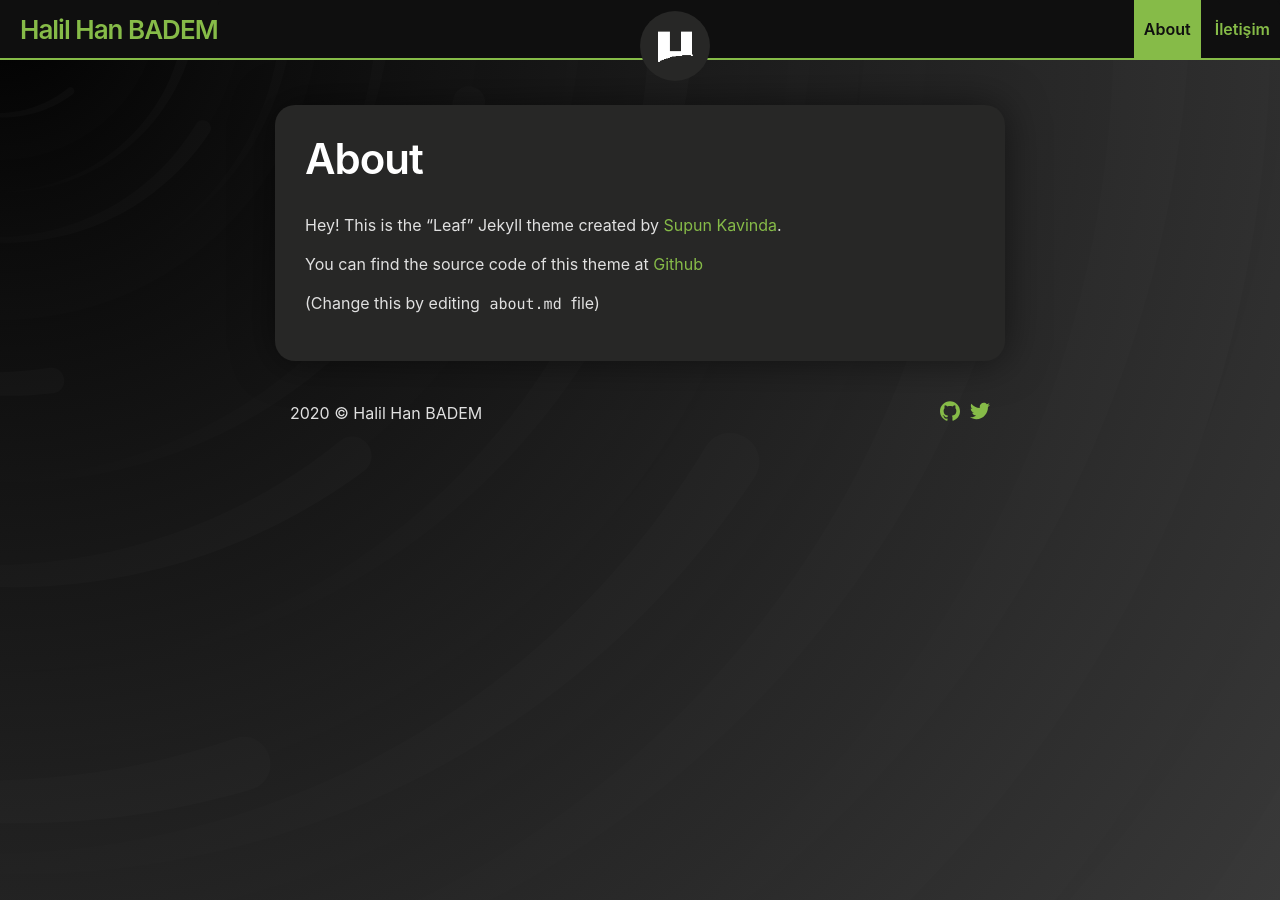
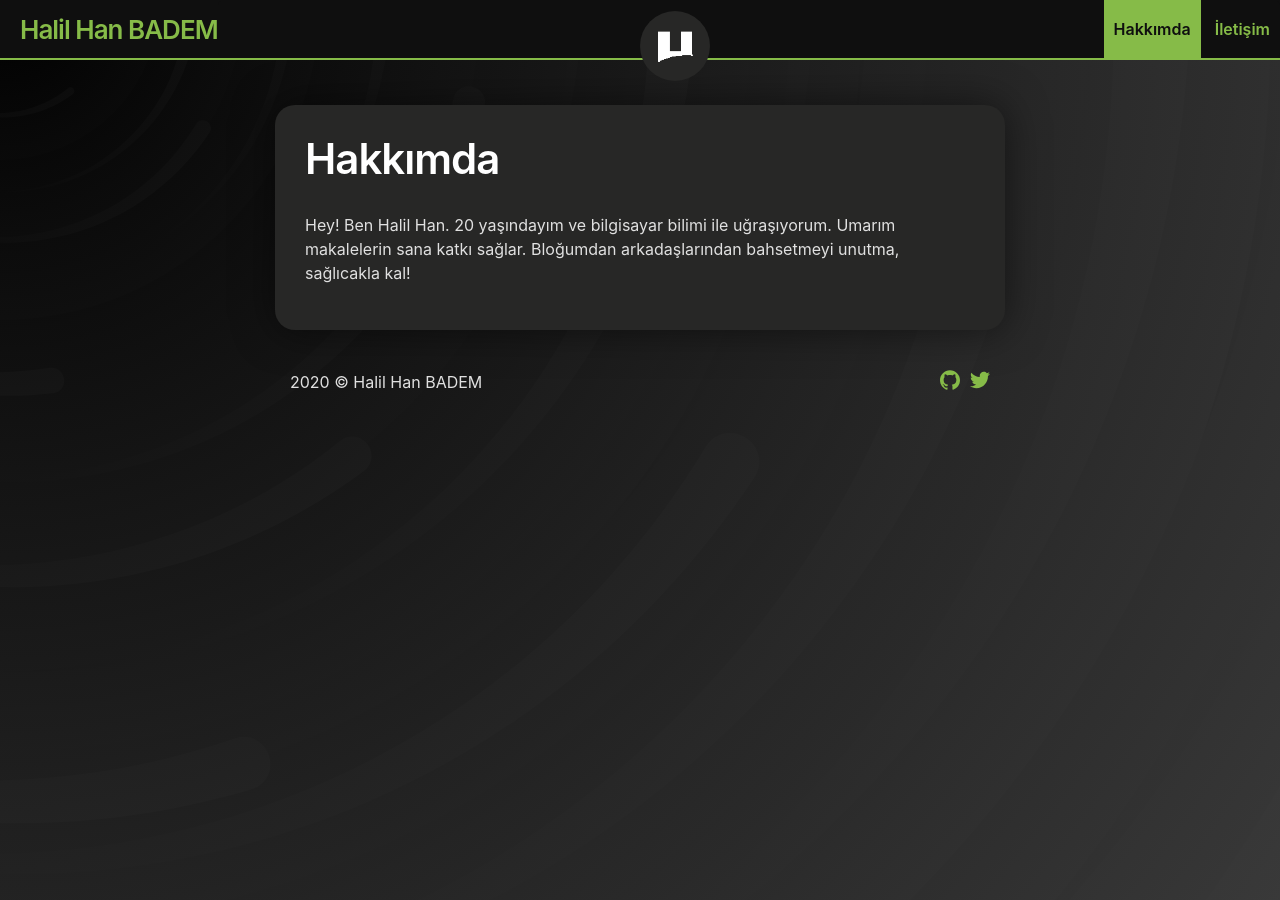
Before and after one commit to halilhanbadem/halilhanbadem.github.io, a Jekyll site: the page built from about.md, in a window 1280 px wide. Built offline with Jekyll 4.4.1, drawn with Linux system fonts in a browser that asks for light colours.

Commit message:
Update about.md

```diff
--- a/about.md
+++ b/about.md
@@ -1,10 +1,7 @@
 ---
-title: About
+title: Hakkımda
 layout: page
 ---
 
-Hey! This is the "Leaf" Jekyll theme created by <a rel="me" target="_blank" href="https://twitter.com/_SupunKavinda">Supun Kavinda</a>.
-
-You can find the source code of this theme at <a href="https://github.com/SupunKavinda/jekyll-theme-leaf">Github</a>
-
-(Change this by editing `about.md` file)
+Hey! Ben Halil Han. 20 yaşındayım ve bilgisayar bilimi ile uğraşıyorum. Umarım makalelerin sana katkı sağlar. Bloğumdan arkadaşlarından bahsetmeyi unutma,
+sağlıcakla kal!
```
